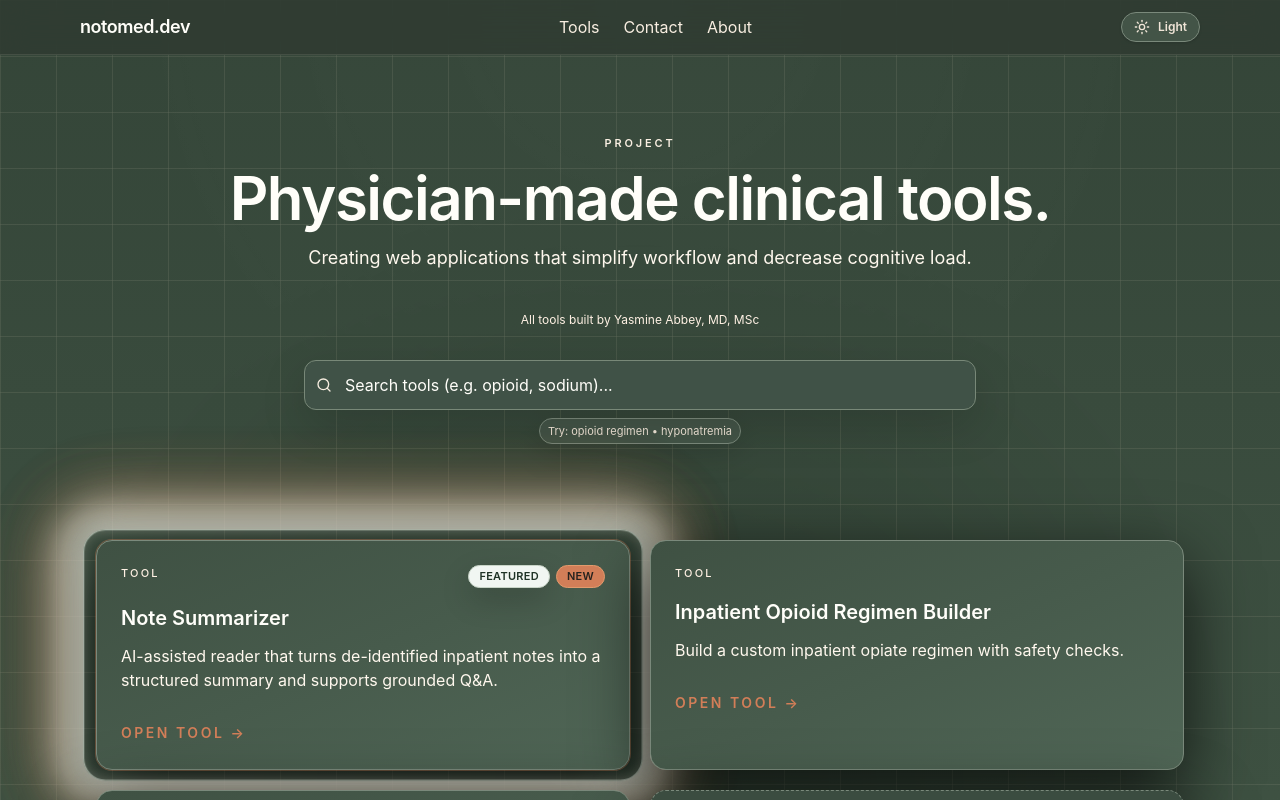
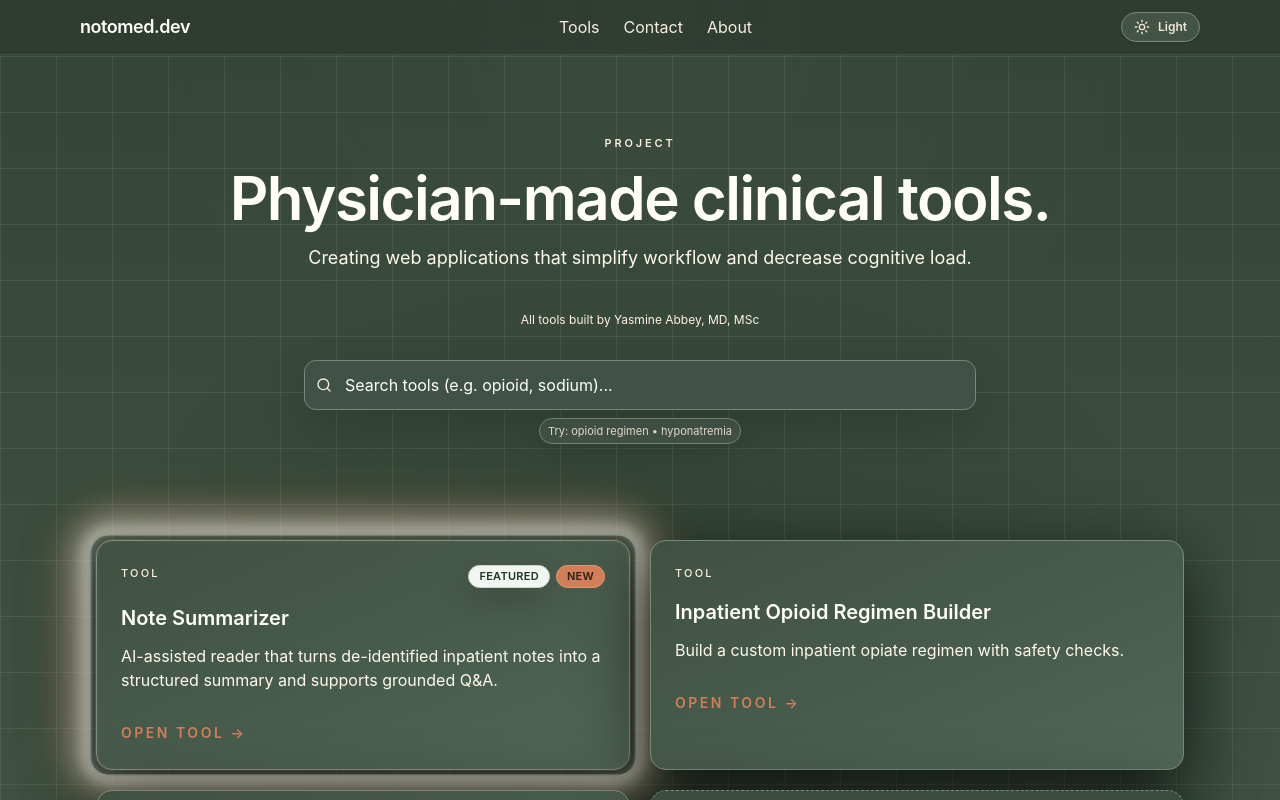
Before and after one commit to NotoMD-dev/notomed-site, a Next.js app: page / in a window 1280 px wide. Shown: the top 800 px of the page. Built offline with nearby package versions, Linux system fonts and the light colour scheme.

Commit message:
Soften featured halo

```diff
--- a/src/app/globals.css
+++ b/src/app/globals.css
@@ -461,8 +461,8 @@ button.tool-module-header:hover {
 .featured-card-glow::after {
   content: "";
   position: absolute;
-  inset: -14px;
-  border-radius: 26px;
+  inset: -8px;
+  border-radius: 22px;
   z-index: 0;
   pointer-events: none;
 }
@@ -470,52 +470,52 @@ button.tool-module-header:hover {
 .featured-card-glow::before {
   background: transparent;
   box-shadow:
-    0 0 0 8px rgba(244, 241, 234, 0.55),
-    0 0 32px 14px rgba(201, 213, 200, 0.58),
-    0 0 64px 26px rgba(210, 126, 88, 0.32);
-  filter: blur(10px);
-  opacity: 0.9;
-  animation: featuredHaloSweep 3.8s ease-in-out infinite;
+    0 0 0 5px rgba(244, 241, 234, 0.55),
+    0 0 24px 12px rgba(201, 213, 200, 0.42),
+    0 0 48px 18px rgba(210, 126, 88, 0.25);
+  filter: blur(6px);
+  opacity: 0.85;
+  animation: featuredHaloSweep 5s ease-in-out infinite;
 }
 
 .featured-card-glow::after {
-  inset: -10px;
-  border-radius: 22px;
-  border: 1px solid rgba(201, 213, 200, 0.85);
+  inset: -6px;
+  border-radius: 18px;
+  border: 1px solid rgba(201, 213, 200, 0.72);
   box-shadow:
-    0 0 18px 6px rgba(244, 241, 234, 0.5),
-    0 0 48px 20px rgba(201, 213, 200, 0.55),
-    0 0 78px 32px rgba(210, 126, 88, 0.28);
+    0 0 14px 5px rgba(244, 241, 234, 0.4),
+    0 0 36px 15px rgba(201, 213, 200, 0.46),
+    0 0 60px 24px rgba(210, 126, 88, 0.22);
   background: transparent;
-  animation: featuredHaloFrame 4.6s ease-in-out infinite;
+  animation: featuredHaloFrame 6s ease-in-out infinite;
 }
 
 @keyframes featuredHaloSweep {
   0% {
-    transform: scale(0.99);
-    opacity: 0.86;
+    transform: scale(0.995);
+    opacity: 0.8;
   }
   35% {
-    transform: scale(1.035);
-    opacity: 1;
+    transform: scale(1.01);
+    opacity: 0.92;
   }
   100% {
-    transform: scale(1.02);
+    transform: scale(1.005);
     opacity: 0.78;
   }
 }
 
 @keyframes featuredHaloFrame {
   0% {
-    transform: scale(0.985);
-    opacity: 0.76;
+    transform: scale(0.992);
+    opacity: 0.7;
   }
   50% {
-    transform: scale(1.045);
-    opacity: 1;
+    transform: scale(1.012);
+    opacity: 0.9;
   }
   100% {
-    transform: scale(1.015);
-    opacity: 0.8;
+    transform: scale(1.004);
+    opacity: 0.78;
   }
 }
--- a/src/app/page.tsx
+++ b/src/app/page.tsx
@@ -160,11 +160,11 @@ export default function NotoMedLandingPage() {
 
               return (
                 <Link key={tool.id} href={tool.path} className="block focus-visible:outline-none">
-                    <GlowCard
+                  <GlowCard
                     className={cn(
                       "min-h-[230px]",
                       isFeatured &&
-                        "featured-card-glow border border-[var(--accent)]/85 shadow-[0_18px_60px_rgba(210,126,88,0.28)] ring-1 ring-[var(--accent)]/35 transition-transform duration-500 hover:-translate-y-2 hover:scale-[1.03]",
+                        "featured-card-glow border border-[var(--accent)]/70 shadow-[0_12px_38px_rgba(210,126,88,0.2)] ring-1 ring-[var(--accent)]/22 transition-transform duration-500 hover:-translate-y-2 hover:scale-[1.03]",
                     )}
                     contentClassName={isFeatured ? "relative z-[1]" : undefined}
                     aria-label={`Open ${tool.name}`}
```
